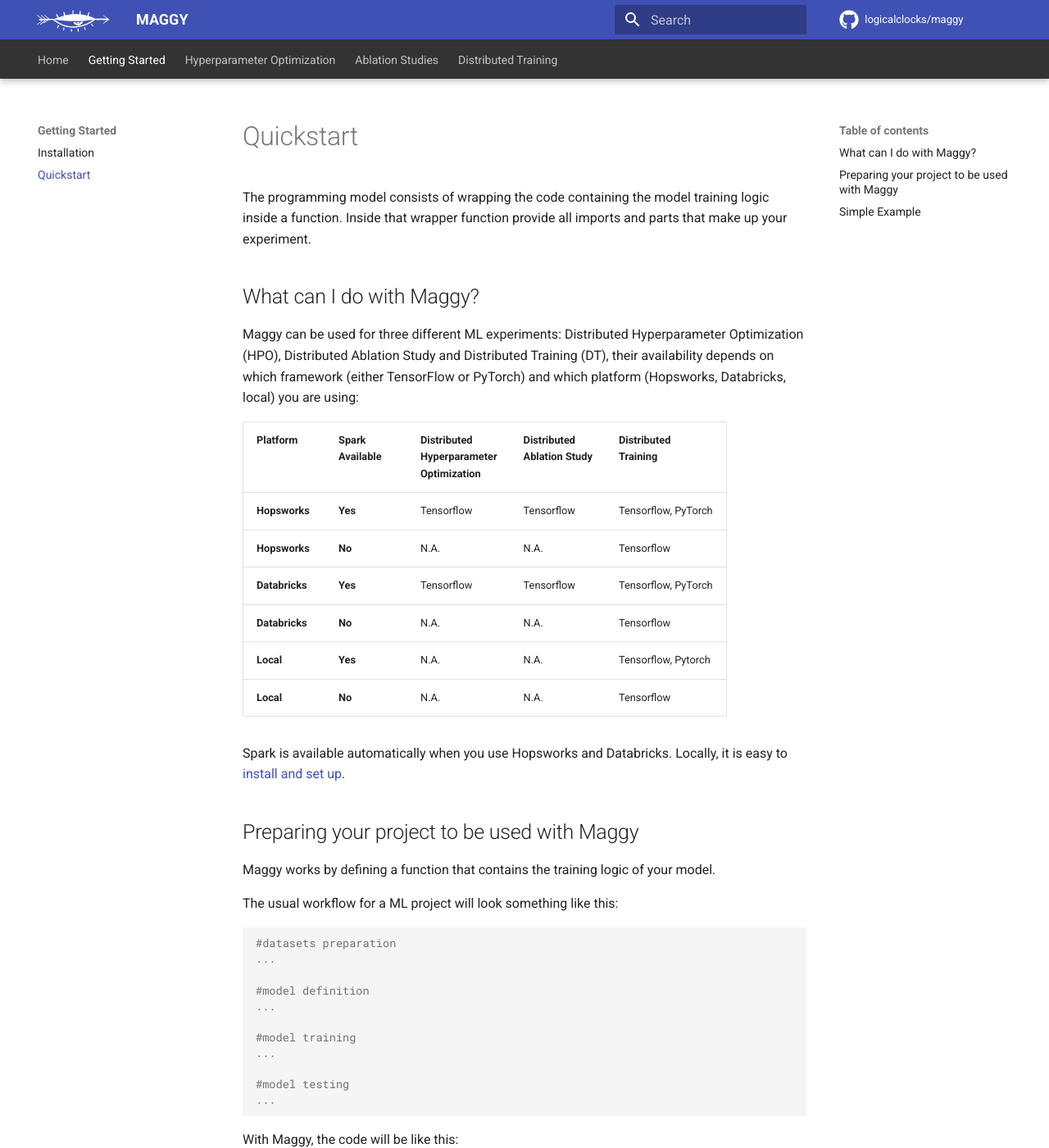
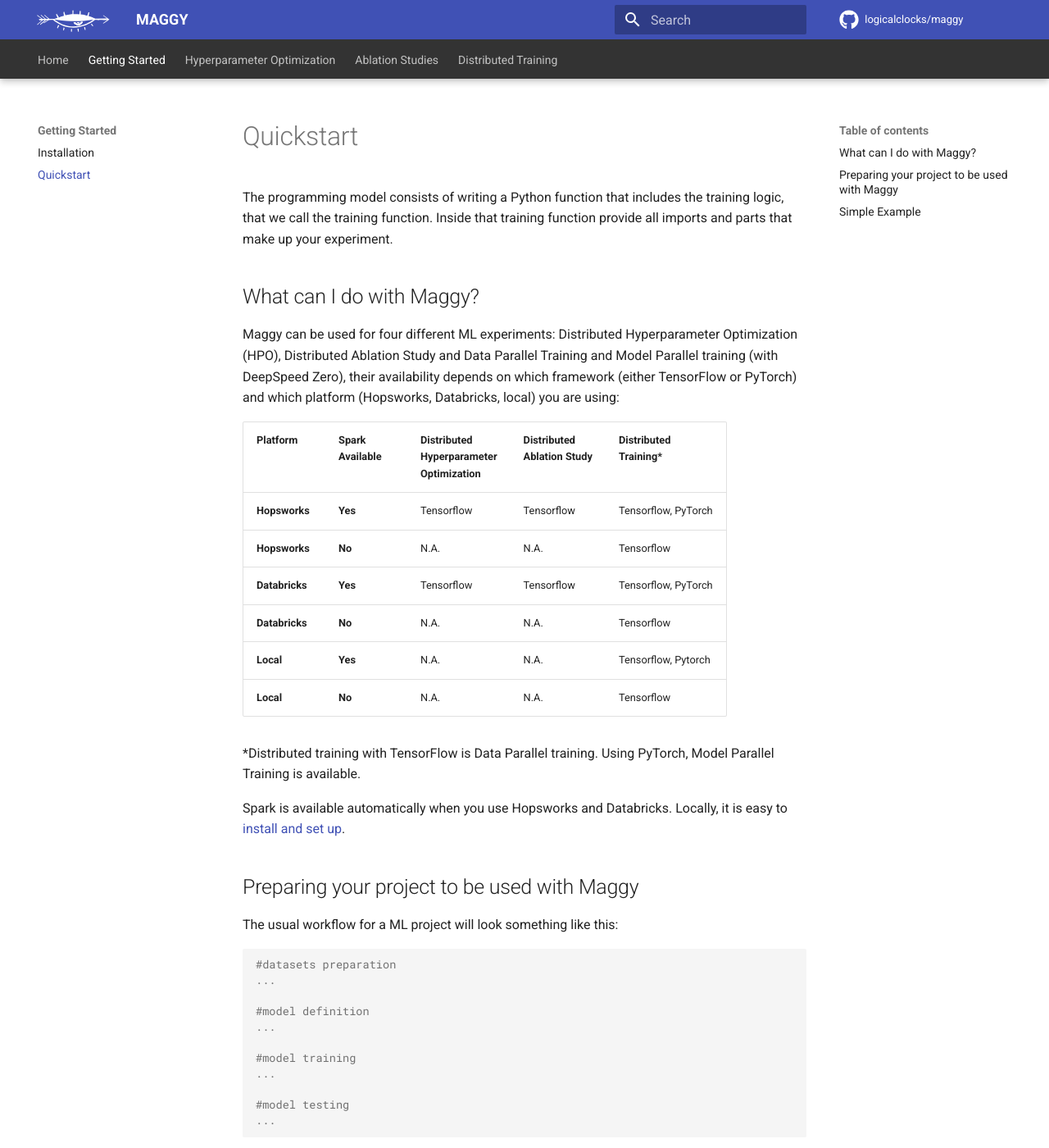
Before and after one commit to logicalclocks/maggy, an MkDocs documentation site: the page built from docs/start/quickstart.md, in a window 1280 px wide and 1400 px high. Shown: the whole window at 82% size. Built offline with MkDocs 1.6.1 and Material for MkDocs 9.7.7, drawn with Linux system fonts in a browser that asks for light colours; comment, search, counter and statistics services are not loaded; some of the changed text lies outside the part shown.

Commit message:
Documentation PR Review

````diff
--- a/docs/start/quickstart.md
+++ b/docs/start/quickstart.md
@@ -1,31 +1,31 @@
 # Quickstart
 
-The programming model consists of wrapping the code containing the model training logic inside a function.
-Inside that wrapper function provide all imports and parts that make up your experiment.
+The programming model consists of writing a Python function that includes the training logic, that we call the training function.
+Inside that training function provide all imports and parts that make up your experiment.
 
 ## What can I do with Maggy?
 
-Maggy can be used for three different ML experiments: Distributed Hyperparameter Optimization (HPO),
-Distributed Ablation Study and Distributed Training (DT), their availability depends on which framework
+Maggy can be used for four different ML experiments: Distributed Hyperparameter Optimization (HPO),
+Distributed Ablation Study and Data Parallel Training and Model Parallel training (with DeepSpeed Zero),
+their availability depends on which framework
 (either TensorFlow or PyTorch) and which platform (Hopsworks, Databricks, local) you are using:
 
 
-| Platform       | Spark<br/>Available | Distributed<br/>Hyperparameter<br/>Optimization | Distributed<br/>Ablation Study | Distributed<br/>Training |
-|----------------|---------------------|-------------------------------------------------|--------------------------------|--------------------------|
-| **Hopsworks**  | **Yes**             | Tensorflow                                      | Tensorflow                     | Tensorflow, PyTorch      |
-| **Hopsworks**  | **No**              | N.A.                                            | N.A.                           | Tensorflow               |
-| **Databricks** | **Yes**             | Tensorflow                                      | Tensorflow                     | Tensorflow, PyTorch      |
-| **Databricks** | **No**              | N.A.                                            | N.A.                           | Tensorflow               |
-| **Local**      | **Yes**             | N.A.                                            | N.A.                           | Tensorflow, Pytorch      |
-| **Local**      | **No**              | N.A.                                            | N.A.                           | Tensorflow               |
+| Platform       | Spark<br/>Available | Distributed<br/>Hyperparameter<br/>Optimization | Distributed<br/>Ablation Study | Distributed<br/>Training* |
+|----------------|---------------------|-------------------------------------------------|--------------------------------|---------------------------|
+| **Hopsworks**  | **Yes**             | Tensorflow                                      | Tensorflow                     | Tensorflow, PyTorch       |
+| **Hopsworks**  | **No**              | N.A.                                            | N.A.                           | Tensorflow                |
+| **Databricks** | **Yes**             | Tensorflow                                      | Tensorflow                     | Tensorflow, PyTorch       |
+| **Databricks** | **No**              | N.A.                                            | N.A.                           | Tensorflow                |
+| **Local**      | **Yes**             | N.A.                                            | N.A.                           | Tensorflow, Pytorch       |
+| **Local**      | **No**              | N.A.                                            | N.A.                           | Tensorflow                |
+
+*Distributed training with TensorFlow is Data Parallel training. Using PyTorch, Model Parallel Training is available.
 
 Spark is available automatically when you use Hopsworks and Databricks. Locally, it is easy to
 [install and set up](https://spark.apache.org/docs/latest/api/python/getting_started/install.html).
 
 ## Preparing your project to be used with Maggy
-
-Maggy works by defining a function that contains the training logic of your model.
-
 The usual workflow for a ML project will look something like this:
 
 ```py
@@ -62,7 +62,7 @@
 ...
 ```
 
-There are three requirements for the wrapper function:
+There are three requirements for the training function:
 
 1. The function can take _model, train_set, test_set, hparams_ as arguments (they are optionals),
 plus one optional _parameter_ reporter which is needed for reporting the current metric to the experiment driver.
@@ -102,7 +102,7 @@
 
 [Colab Example](https://colab.research.google.com/drive/1ZoLuQbL0Il86hTPQ58ilzEfVF6MWpWRi?usp=sharing)
 
-In this example we are using Maggy for Distributed Training of a simple CNN model for the mnist dataset.
+In this example we are using Maggy for Data Parallel Training of a simple CNN model for the mnist dataset.
 
 First, we prepare the data and define the model, notice that we are not initializing it.
 That's because Maggy needs the class, not an instance of it.
@@ -133,7 +133,7 @@
 model = SimpleCNN #do not initialize the model, Maggy will do it for you
 ```
 
-Now we wrap the trianinig logic in a function the we called _training_function_
+Now we wrap the traninig logic in a function that we called _training_function_.
 ```py
 def training_function(model, train_set, test_set, hparams):
     #model training
````
Also changed, not shown: other parts of docs/start/quickstart.md (+2 -2 lines), docs/ablation/intro.md (+11 -10 lines), docs/dist_training/intro.md (+2 -2 lines), docs/dist_training/tensorflow.md (+1 -1 lines), docs/hpo/intro.md (+1 -1 lines), docs/hpo/strategies.md (+6 -6 lines).
